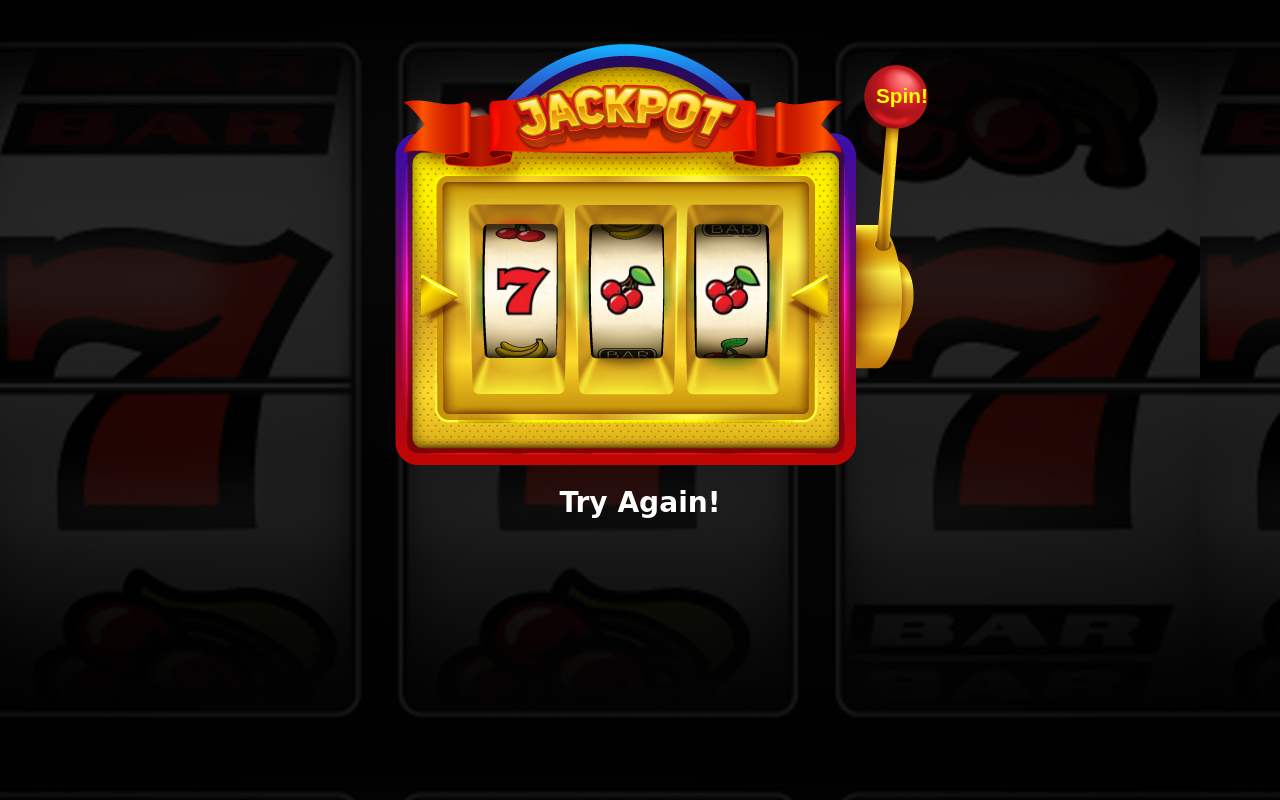
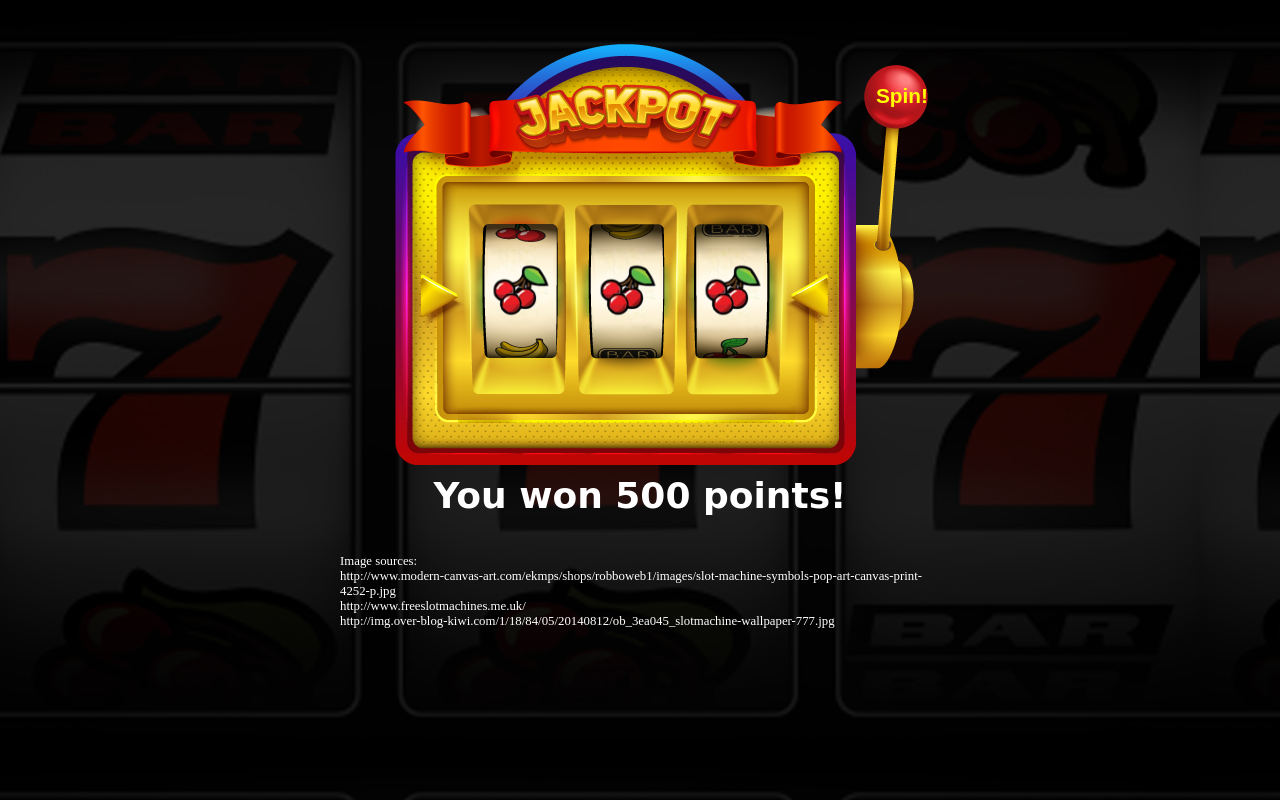
Before and after one commit to miglara/cst336_projects, a PHP site: page /projects/slot_machine/index.php in a window 1280 px wide. Run offline with PHP 8.4, Linux system fonts and the light colour scheme; some web fonts are replaced.

Commit message:
adding slot_machine zip file

```diff
--- a/projects/slot_machine/css/styles.css
+++ b/projects/slot_machine/css/styles.css
@@ -3,13 +3,16 @@
     img {
         border-radius:20px;
     }
+
     body {
         background-color: black;
         background-image:url("../img/bg7.jpg");
         color: white;
+
+    }
+
+    #main {
         font-family: 'Baloo Bhaina', cursive;
-    }
-    #main {
         background-image:url("../img/machine.png");
         width:600px;
         height:500px;
@@ -17,21 +20,21 @@
         margin:0 auto;
     }
 
-    #fig0{
+    #reel1, #reel2, #reel3 {
         top:248px;
-        left:145px;
         position:absolute;
     }
-    #fig1{
-        top:248px;
+
+    #reel1{
+        left:145px;
+    }
+    #reel2{
         left:252px;
-        position:absolute;
     }
-    #fig2{
-        top:248px;
+    #reel3{
         left:357px;
-        position:absolute;
     }
+
     input{
         top:75px;
         left:530px;
@@ -52,10 +55,13 @@
      text-align:center;
      top:450px;
      font-size:1.5em;
+     line-height: .7em;
     }
 
-    h1, h2{
-        margin:0px;
-        padding:0px;
-
+    footer{
+        font-family: "Times New Roman", Georgia, Serif;
+        font-size:.8em;
+        width:600px;
+        margin:0 auto;
+        padding-top:10px;
     }
--- a/projects/slot_machine/inc/functions.php
+++ b/projects/slot_machine/inc/functions.php
@@ -2,45 +2,51 @@
 
 function play() {
 
-    for ($i=0; $i<3; $i++){
-        ${"item" . $i} = rand(0,2);
-        showSlotItem(${"item" . $i}, $i); //need to pass position for images
+    /*$reel1Val = rand(0,2);
+    showSlotItem($reel1Val, $i);
+    $reel2Val = rand(0,2);
+    $reel3Val = rand(0,2);*/
+
+      //Optionally, above three lines could be implemented in a for loop like the one below,
+     for ($i=1; $i<4; $i++){
+        ${"reel" . $i . "Val"} = rand(1,1);
+        showSlotItem(${"reel" . $i . "Val"}, $i); //need to pass position for images
     }
 
-    displayPoints($item0, $item1, $item2);
+    displayPoints($reel1Val, $reel2Val, $reel3Val);
 }
 
-function showSlotItem0($item){
-    switch ($item) {
-        case 0: echo "<img id='fig0' src='img/seven.png' alt='seven' title='Seven' width='70px' >";
+/*function showSlotItem0($reelVal){
+    switch ($reelVal) {
+        case 0: echo "<img id='reel1' src='img/seven.png' alt='seven' title='Seven' width='70px' >";
                 break;
         case 1: echo "<img id='fig1' src='img/cherry.png' alt='cherry' title='Cherry' width='70px' >";
                 break;
         case 2: echo "<img id='fig2' src='img/lemon.png' alt='lemon' title='Lemon' width='70px' >";
                 break;
     }
-}
+}*/
 
 
-function showSlotItem($item, $pos){
-    switch ($item) {
-        case 0: $figure = "seven";
+function showSlotItem($reelVal, $pos){
+    switch ($reelVal) {
+        case 0: $symbol = "seven";
                 break;
-        case 1: $figure = "cherry";
+        case 1: $symbol = "cherry";
                 break;
-        case 2: $figure = "lemon";
+        case 2: $symbol = "lemon";
                 break;
     }
 
-    echo "<img id='fig$pos' src='img/$figure.png' alt='$figure' title='". ucfirst($figure) . "' width='70px' >";
+    echo "<img id='reel$pos' src='img/$symbol.png' alt='$symbol' title='". ucfirst($symbol) . "' width='70px' >";
 
 }
 
-function displayPoints($item0, $item1, $item2) {
+function displayPoints($reel1Val, $reel2Val, $reel3Val) {
 
     echo "<div id='output'>";
-    if ($item0 == $item1 && $item1 == $item2) {
-        switch ($item0) {
+    if ($reel1Val == $reel2Val && $reel2Val == $reel3Val) {
+        switch ($reel1Val) {
             case 0: $totalPoints = 1000;
                     echo "<h1>Jackpot!</h1>";
                     break;
--- a/projects/slot_machine/index.php
+++ b/projects/slot_machine/index.php
@@ -7,11 +7,10 @@ include 'inc/functions.php';
 <!DOCTYPE html>
 <html>
     <head>
-        <title> Slot Machine </title>
+        <title> 777 Slot Machine </title>
         <link rel="stylesheet" href="css/styles.css" type="text/css" />
     </head>
     <body>
-
 
     <div id="main">
         <?php
@@ -24,13 +23,15 @@ include 'inc/functions.php';
         </form>
     </div>
 
-<!--
-Images sources:
+<br /><br />
+
+<footer>
+Image sources: <br>
 http://www.modern-canvas-art.com/ekmps/shops/robboweb1/images/slot-machine-symbols-pop-art-canvas-print-4252-p.jpg
 <br />
 http://www.freeslotmachines.me.uk/
 <br />
 http://img.over-blog-kiwi.com/1/18/84/05/20140812/ob_3ea045_slotmachine-wallpaper-777.jpg
--->
+</footer>
     </body>
 </html>
```
Also changed, not shown: 2 other files. Lines whose indentation alone changed are shown as unchanged.
